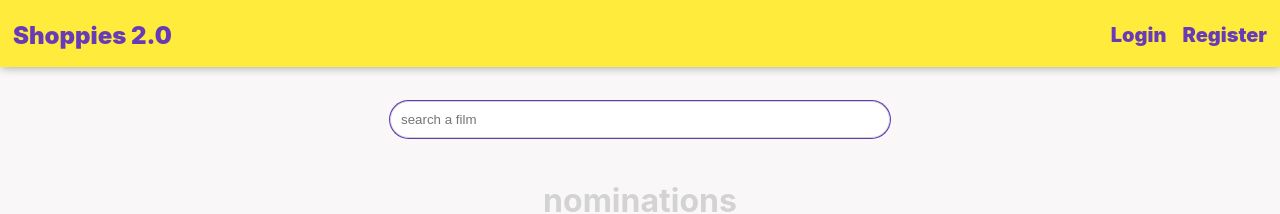
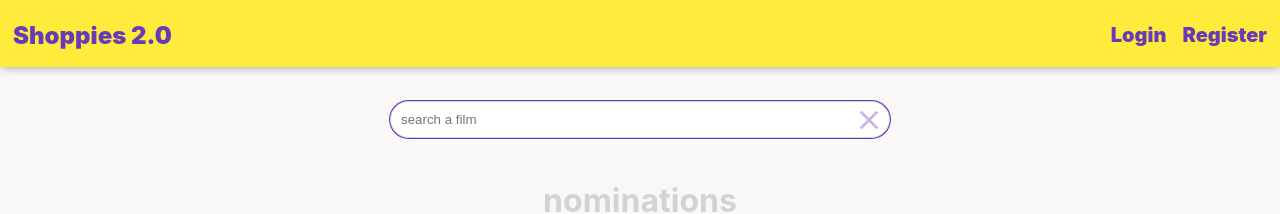
Before and after one commit to afairlie/shoppies2.0, a React (Create React App) app: page / in a window 1280 px wide. Shown: the top 214 px of the page. Built offline with nearby package versions, Linux system fonts and the light colour scheme; the HTML template or start-up script is replaced by a standard one.

Commit message:
added clear search

```diff
--- a/package.json
+++ b/package.json
@@ -4,6 +4,7 @@
   "private": true,
   "dependencies": {
     "@material-ui/core": "^4.11.2",
+    "@material-ui/icons": "^4.11.2",
     "@testing-library/jest-dom": "^5.11.4",
     "@testing-library/react": "^11.1.0",
     "@testing-library/user-event": "^12.1.10",
--- a/src/components/Nominations.tsx
+++ b/src/components/Nominations.tsx
@@ -56,7 +56,7 @@ export default function Nominations({state, dispatch, history}: NominationsProps
 
                     </>}
                     {state.loggedIn && state.saved !== 'saved' && <>
-                        <span style={{display: 'inline-block'}}>Click to save your nominations: </span>
+                        <span style={{display: 'inline-block'}}>Click to save your edits: </span>
                         <button onClick={async () => {
                         const token = localStorage.getItem('token')!
                             try {
--- a/src/components/Search.css
+++ b/src/components/Search.css
@@ -9,14 +9,15 @@ div.search {
 
 div.input-container {
     display: flex;
+    position: relative;
     justify-content: space-between;
     max-width: 100%;
 }
 
 input.search-input {
     width: 100%;
+    padding: 10px;
     margin-bottom: 20px;
-    padding: 10px;
 }
 
 .result {
--- a/src/components/Search.tsx
+++ b/src/components/Search.tsx
@@ -1,10 +1,15 @@
-import React, {useCallback} from 'react'
+import React, {useCallback, useRef} from 'react'
 
 // HELPERS
 import debounce from '../helpers/debounce'
 
+// COMPONENTS
+// import HighlightOffRoundedIcon from '@material-ui/icons/HighlightOffRounded';
+import CloseIcon from '@material-ui/icons/Close';
+
 // CSS
 import './Search.css'
+import { makeStyles } from '@material-ui/core/styles';
 
 // TYPES
 import type {Dispatch, Movie} from '../types'
@@ -15,8 +20,23 @@ type SearchProps = {
   searchTerm: string
 }
 
+const useStyles = makeStyles(() => ({
+  root: {
+    fontSize: '2rem',
+    color: 'var(--light-purple)',
+    position: 'absolute',
+    right: 5,
+    paddingTop: '3px',
+    '&:hover': {
+      cursor: 'pointer',
+      color: 'var(--purple)'
+    },
+  }
+}))
+
 export default function Search({dispatch, results, searchTerm}: SearchProps) {
-
+    const classes = useStyles()
+    const inputEl = useRef<HTMLInputElement>(null)
     // QUERY OMDB API
     async function search(term: string) {
       const key = process.env.REACT_APP_OMDB;
@@ -46,11 +66,18 @@ export default function Search({dispatch, results, searchTerm}: SearchProps) {
       <div className='search'>
         <div className='input-container'>
           <input
+            ref={inputEl}
             className='search-input'
             value={searchTerm}
             onChange={handleChange}
             placeholder='search a film'
             autoFocus={true}/>
+            <CloseIcon classes={{root: classes.root}} onClick={e => {
+                e.currentTarget.blur()
+                inputEl.current?.focus()
+                dispatch({type: 'SET_SEARCH', data: ''})
+                dispatch({type: 'SET_RESULTS', data: []})
+              }}/>
         </div>
         <div className='results'>
           {results.length > 0 && <ul>
```
Also changed, not shown: 1 other file (tests, documents, lock files or other folders).
